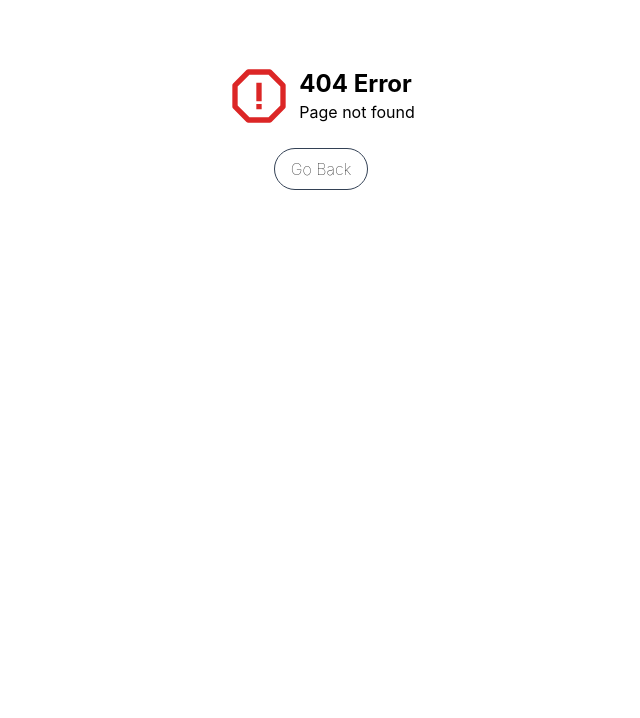
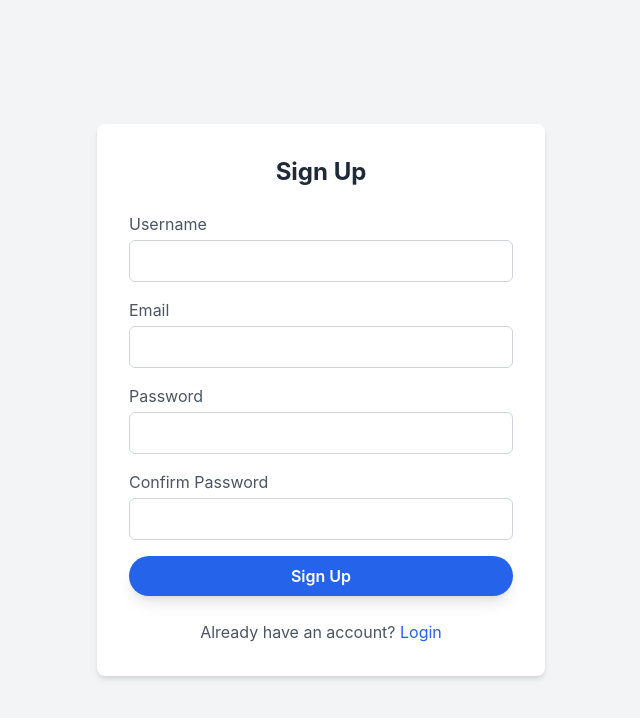
Before and after one commit to WilliamLi10/WallStreetBeasts, a React (Create React App) app in the folder FrontEnd/: page /Signup in a window 1280 px wide. Before the commit this address had no page. Shown: the top 718 px of the page, without its empty margins (319-959 px from the left). Built offline with nearby package versions, Linux system fonts and the light colour scheme.

Commit message:
Created login and signup component. Updated custom footer to hug the bottom of the screen. Made the login and signup page. Added all to home page. Made the pages change as requested.

```diff
--- /dev/null
+++ b/FrontEnd/src/components/LogInAndSignUp.js
@@ -0,0 +1,17 @@
+import React from "react";
+
+const LogInAndSignUp = () => {
+  return (
+    <>
+      <a href="Login" className="text-white hover:text-gray-300 transition">
+        Login
+      </a>
+      <span className="mx-1 text-gray-300">|</span>
+      <a href="/Signup" className="text-white hover:text-gray-300 transition">
+        Sign Up
+      </a>
+    </>
+  );
+};
+
+export default LogInAndSignUp;
--- a/FrontEnd/src/components/searchBar.js
+++ b/FrontEnd/src/components/searchBar.js
@@ -1,4 +1,3 @@
-// SearchBar.js
 import React, { useState, useCallback } from 'react';
 import debounce from 'lodash.debounce';
 
@@ -15,6 +14,7 @@ const mockData = [
   { name: 'Analog Devices, Inc.', ticker: 'ADI' },
   { name: 'Airbnb, Inc.', ticker: 'ABNB' },
 ];
+
 
 const SearchBar = () => {
   const [query, setQuery] = useState('');
@@ -64,6 +64,8 @@ const SearchBar = () => {
   };
 
   return (
+    <div className="flex items-center space-x-4">
+      {/* Search Input */}
       <div className="relative w-full max-w-xs">
         <input
           type="text"
@@ -83,6 +85,9 @@ const SearchBar = () => {
           </ul>
         )}
       </div>
+
+
+    </div>
   );
 };
 
--- a/FrontEnd/src/pages/LandingPage.js
+++ b/FrontEnd/src/pages/LandingPage.js
@@ -1,36 +1,29 @@
-// LandingPage.js
 import React from 'react';
-
-
 import NavBar from "../components/navBar";
 import CustomFooter from '../components/customFooter';
 import SearchBar from '../components/searchBar';
-const LogInAndSignUp = (
-  <>
-    <a href="#" className="text-white hover:text-gray-300 transition">
-      Login
-    </a>
-    <span className="mx-1 text-gray-300">|</span>
-    <a href="#" className="text-white hover:text-gray-300 transition">
-      Sign Up
-    </a>
-  </>
-);
+import LogInAndSignUp from '../components/LogInAndSignUp';
 
 const LandingPage = () => {
   return (
-    <div className="min-h-screen bg-gray-50">
+    <div className="min-h-screen flex flex-col bg-gray-50">
       {/* Navbar */}
       <header className="bg-gradient-to-r from-blue-900 via-blue-800 to-blue-600 text-white py-4">
-       <NavBar RightComponent={ <SearchBar />} />
+        <NavBar RightComponent={
+          <div className="flex items-center space-x-4">
+            <SearchBar />
+            <LogInAndSignUp />
+          </div>
+        } />
       </header>
 
       {/* Main content */}
-      <main className="container mx-auto py-12 flex justify-between">
+      <main className="container mx-auto py-12 flex-grow flex flex-col lg:flex-row lg:justify-between items-center space-y-6 lg:space-y-0 lg:space-x-6">
+
         {/* Video section */}
-        <div className="w-full h-[500px] md:h-[600px] lg:h-[700px] bg-white shadow-lg p-6 rounded-lg">
+        <div className="w-full lg:w-2/3 bg-white shadow-lg p-6 rounded-lg">
           <iframe
-          className="w-full h-[500px] md:h-[600px] rounded-lg shadow-md"
+            className="w-full h-[300px] md:h-[400px] lg:h-[500px] rounded-lg shadow-md"
             src="https://www.youtube.com/embed/dQw4w9WgXcQ?autoplay=1"
             title="YouTube video player"
             allow="accelerometer; autoplay; clipboard-write; encrypted-media; gyroscope; picture-in-picture"
@@ -39,20 +32,23 @@ const LandingPage = () => {
         </div>
 
         {/* Get Started Section */}
-        <div className="w-1/3 bg-white shadow-lg p-8 rounded-lg flex flex-col place-items-center">
+        <div className="w-full lg:w-1/3 bg-white shadow-lg p-8 rounded-lg flex flex-col items-center text-center">
+          <a href='Login'>
           <button className="bg-yellow-500 text-white py-2 px-6 rounded-full shadow-lg transition-transform transform hover:scale-105 hover:bg-yellow-600">
             Get Started
           </button>
+          </a>
 
-          <p className="mt-6 text-gray-600 text-center leading-relaxed">
+
+          <p className="mt-6 text-gray-600 leading-relaxed">
             Stay ahead in the market with our expert insights. Make informed financial decisions today.
           </p>
         </div>
       </main>
 
+      {/* Footer */}
       <CustomFooter />
     </div>
-
   );
 };
 
--- /dev/null
+++ b/FrontEnd/src/pages/Login.js
@@ -0,0 +1,65 @@
+import React, { useState } from 'react';
+
+const Login = () => {
+  const [email, setEmail] = useState('');
+  const [password, setPassword] = useState('');
+
+  const handleSubmit = (e) => {
+    e.preventDefault();
+    // Perform login action here
+    console.log('Email:', email);
+    console.log('Password:', password);
+  };
+
+  return (
+    <div className="flex items-center justify-center min-h-screen bg-gray-100">
+      <div className="w-full max-w-md p-8 space-y-6 bg-white rounded-lg shadow-md">
+        <h2 className="text-2xl font-bold text-center text-gray-800">Login</h2>
+        <form className="space-y-4" onSubmit={handleSubmit}>
+          <div>
+            <label htmlFor="email" className="block text-sm font-medium text-gray-600">
+              Email
+            </label>
+            <input
+              type="email"
+              id="email"
+              value={email}
+              onChange={(e) => setEmail(e.target.value)}
+              className="w-full px-3 py-2 mt-1 text-gray-700 bg-gray-200 border rounded focus:outline-none focus:ring focus:border-blue-300"
+              placeholder="Enter your email"
+              required
+            />
+          </div>
+          <div>
+            <label htmlFor="password" className="block text-sm font-medium text-gray-600">
+              Password
+            </label>
+            <input
+              type="password"
+              id="password"
+              value={password}
+              onChange={(e) => setPassword(e.target.value)}
+              className="w-full px-3 py-2 mt-1 text-gray-700 bg-gray-200 border rounded focus:outline-none focus:ring focus:border-blue-300"
+              placeholder="Enter your password"
+              required
+            />
+          </div>
+          <button
+            type="submit"
+            className="w-full px-4 py-2 font-semibold text-white bg-blue-600 rounded hover:bg-blue-700 focus:outline-none focus:ring focus:bg-blue-700"
+          >
+            Login
+          </button>
+        </form>
+        <p className="text-center text-sm text-gray-600">
+          Don't have an account?{' '}
+          <a href="/signup" className="font-semibold text-blue-600 hover:underline">
+            Sign up
+          </a>
+        </p>
+      </div>
+    </div>
+  );
+};
+
+export default Login;
--- /dev/null
+++ b/FrontEnd/src/pages/Signup.js
@@ -0,0 +1,88 @@
+import React, { useState } from 'react';
+
+const Signup = () => {
+  const [username, setUsername] = useState('');
+  const [email, setEmail] = useState('');
+  const [password, setPassword] = useState('');
+  const [confirmPassword, setConfirmPassword] = useState('');
+
+  const handleSubmit = (e) => {
+    e.preventDefault();
+    // Perform signup action here
+    console.log('Username:', username);
+    console.log('Email:', email);
+    console.log('Password:', password);
+  };
+
+  return (
+    <div className="flex items-center justify-center min-h-screen bg-gray-100">
+      <div className="w-full max-w-md p-8 space-y-6 bg-white rounded-lg shadow-md">
+        <h2 className="text-2xl font-bold text-center text-gray-800">
+          Sign Up
+        </h2>
+        <form className="space-y-4" onSubmit={handleSubmit}>
+
+          <div>
+            <label className="block text-gray-600">Username</label>
+            <input
+              type="text"
+              value={username}
+              onChange={(e) => setUsername(e.target.value)}
+              className="w-full px-4 py-2 mt-1 border border-gray-300 rounded-md focus:outline-none focus:ring-2 focus:ring-blue-600"
+              required
+            />
+          </div>
+
+          <div>
+            <label className="block text-gray-600">Email</label>
+            <input
+              type="email"
+              value={email}
+              onChange={(e) => setEmail(e.target.value)}
+              className="w-full px-4 py-2 mt-1 border border-gray-300 rounded-md focus:outline-none focus:ring-2 focus:ring-blue-600"
+              required
+            />
+          </div>
+
+          <div>
+            <label className="block text-gray-600">Password</label>
+            <input
+              type="password"
+              value={password}
+              onChange={(e) => setPassword(e.target.value)}
+              className="w-full px-4 py-2 mt-1 border border-gray-300 rounded-md focus:outline-none focus:ring-2 focus:ring-blue-600"
+              required
+            />
+          </div>
+
+          <div>
+            <label className="block text-gray-600">Confirm Password</label>
+            <input
+              type="password"
+              value={confirmPassword}
+              onChange={(e) => setConfirmPassword(e.target.value)}
+              className="w-full px-4 py-2 mt-1 border border-gray-300 rounded-md focus:outline-none focus:ring-2 focus:ring-blue-600"
+              required
+            />
+          </div>
+
+          <button
+            type="submit"
+            className="w-full py-2 mt-4 font-semibold text-white transition-transform transform bg-blue-600 rounded-full shadow-lg hover:scale-105 hover:bg-blue-700 focus:outline-none focus:ring-2 focus:ring-blue-600"
+          >
+            Sign Up
+          </button>
+        </form>
+
+        <p className="mt-4 text-center text-gray-600">
+          Already have an account?{' '}
+          <a href="/Login" className="text-blue-600 hover:underline">
+            Login
+          </a>
+        </p>
+      </div>
+    </div>
+  );
+};
+
+export default Signup;
```
Also changed, not shown: FrontEnd/src/App.js (+11 -0 lines). Lines whose indentation alone changed are shown as unchanged.
